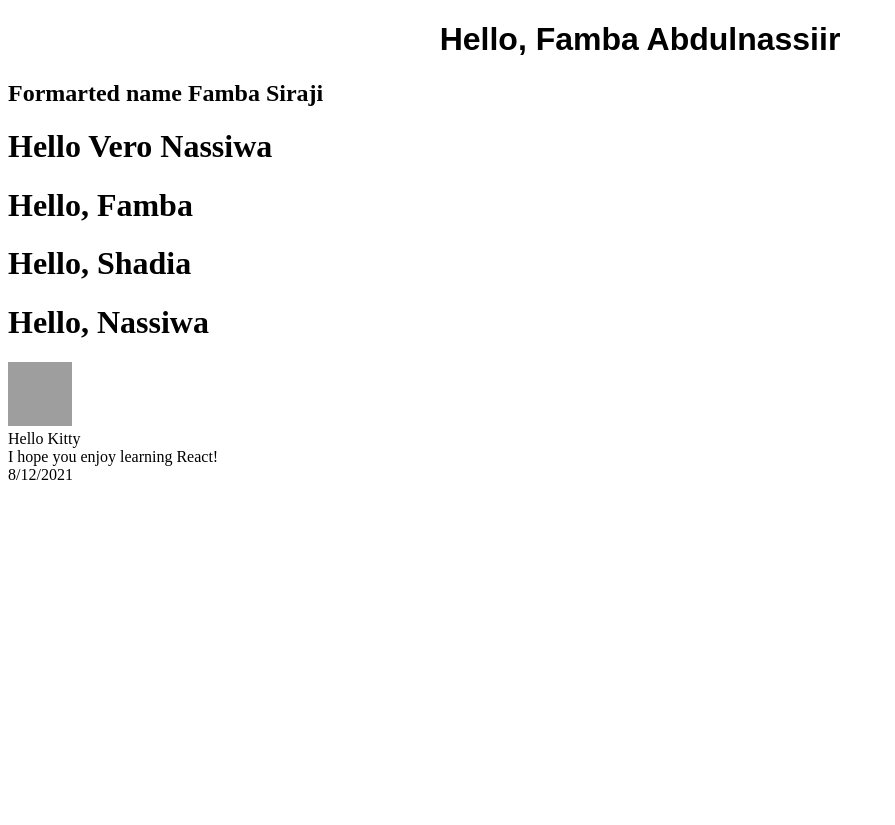
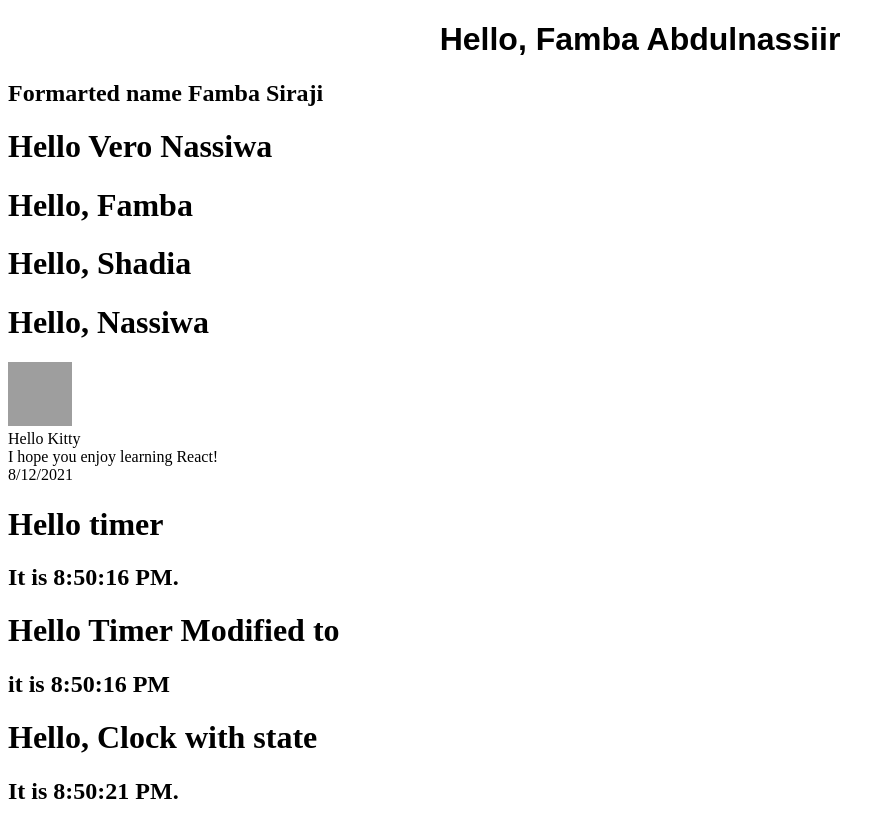
Before and after one commit to Famba-Abdulnassiir/learnreact, a React (Create React App) app in the folder react-practice/: page / in a window 1280 px wide. Shown: the whole page, without its empty margins (0-895 px from the left). Before the commit the page ends 800 px from the top, so only its background shows below. Built offline with nearby package versions, Linux system fonts and the light colour scheme; grey boxes are pictures that could not be loaded.

Commit message:
This is an insight into reat state and lifecycle

```diff
--- a/react-practice/src/index.js
+++ b/react-practice/src/index.js
@@ -6,6 +6,9 @@ import Formartname from "./Names";
 import Rendered from "./renderingComponent";
 import Compose from "./composingComponents";
 import Comments from "./comment";
+import Tick from "./tickingClock";
+import Ticking from "./tickingModified";
+import Clock from "./stateClock";
 
 const rootElement = document.getElementById("root");
 ReactDOM.render(
@@ -15,6 +18,9 @@ ReactDOM.render(
     <Rendered/>
     <Compose/>
     <Comments/>
+    <Tick/>
+    <Ticking/>
+    <Clock/>
   </StrictMode>,
   rootElement
 );
--- /dev/null
+++ b/react-practice/src/stateClock.js
@@ -0,0 +1,37 @@
+import { ReactDOM } from "react-dom";
+import React from "react";
+
+    class Clock extends React.Component{
+        constructor(props){
+            super(props);
+            this.state ={date: new Date()};
+        }
+        //Please note this lifecycle methods should be used with alot of care or if simple Apps avoid them.
+            componentDidMount() {
+                this.timerID = setInterval(
+                () => this.tick(),
+                1000
+                );
+            }
+
+            componentWillUnmount() {
+                clearInterval(this.timerID);
+            }
+
+            tick() {
+                this.setState({
+                date: new Date()
+                });
+            }
+
+        render(){
+            return(
+                <div>
+                    <h1>Hello, Clock with state</h1>
+                    <h2>It is {this.state.date.toLocaleTimeString()}.</h2>
+                </div>
+            );
+        }
+    }
+
+    export default Clock;
--- /dev/null
+++ b/react-practice/src/tickingClock.js
@@ -0,0 +1,16 @@
+import React from "react";
+
+export default function Tick() {
+    function tick() {
+        const element = (
+            <div>
+                <h1> Hello timer</h1>
+                <h2>It is {new Date().toLocaleTimeString()}.</h2>
+            </div>
+        );
+        return element;
+    }
+    setInterval(tick, 1000)
+
+return tick();
+}
--- /dev/null
+++ b/react-practice/src/tickingModified.js
@@ -0,0 +1,35 @@
+import React from "react";
+
+export default function Ticking() {
+
+    //broken down into smaller components to make Clock reusable..
+    function Clock(props) {
+        return (
+            <div>
+                <h1> Hello Timer Modified to</h1>
+                <h2>it is {props.date.toLocaleTimeString()}</h2>
+            </div>
+        );
+    }
+
+    function tick() {
+        return <Clock date={new Date()}/>
+
+    }
+
+    return tick()
+}
+/*
+Converting functional component above into a class is as below
+
+class Clock extends React.Component {
+  render() {
+    return (
+      <div>
+        <h1>Hello, world!</h1>
+        <h2>It is {this.props.date.toLocaleTimeString()}.</h2>
+      </div>
+    );
+  }
+}
+*/
```
